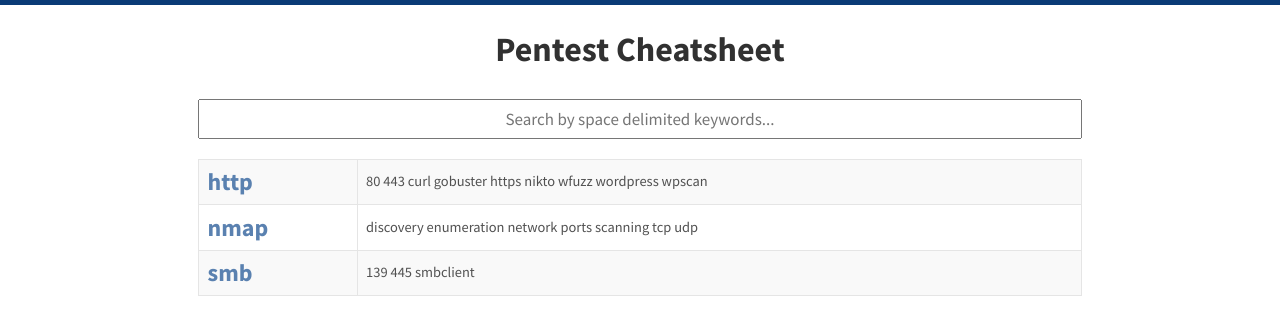
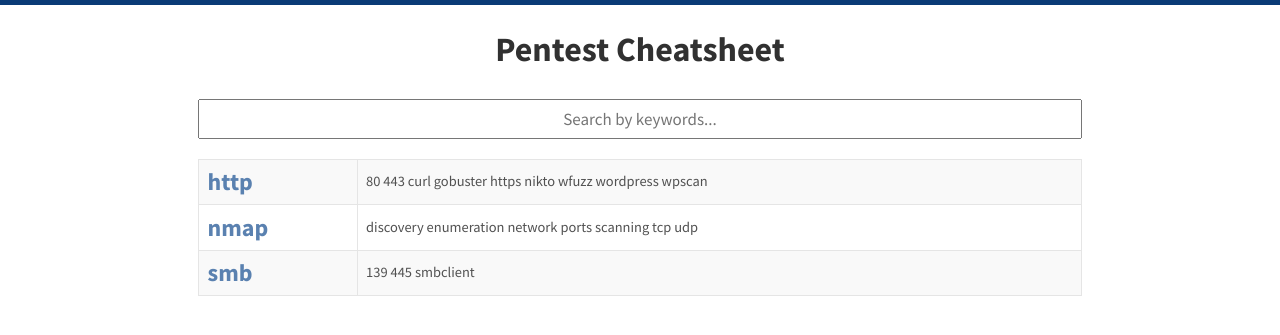
Before and after one commit to agrzeslak/cheatsheet, a Jekyll site: the page built from index.md, in a window 1280 px wide. Shown: the top 335 px of the page. Built offline with Jekyll 4.4.1, drawn with Linux system fonts in a browser that asks for light colours.

Commit message:
Simplified placeholder text

```diff
--- a/_includes/list.html
+++ b/_includes/list.html
@@ -1,6 +1,6 @@
 <div>
     <h1 style="text-align: center">Pentest Cheatsheet</h1>
-    <input id="topic-filter" class="search-bar" placeholder="Search by space delimited keywords..." type="text"/>
+    <input id="topic-filter" class="search-bar" placeholder="Search by keywords..." type="text"/>
     <table id="topic-table">
         <tbody>
             {% for topic in site.topics %}
```
